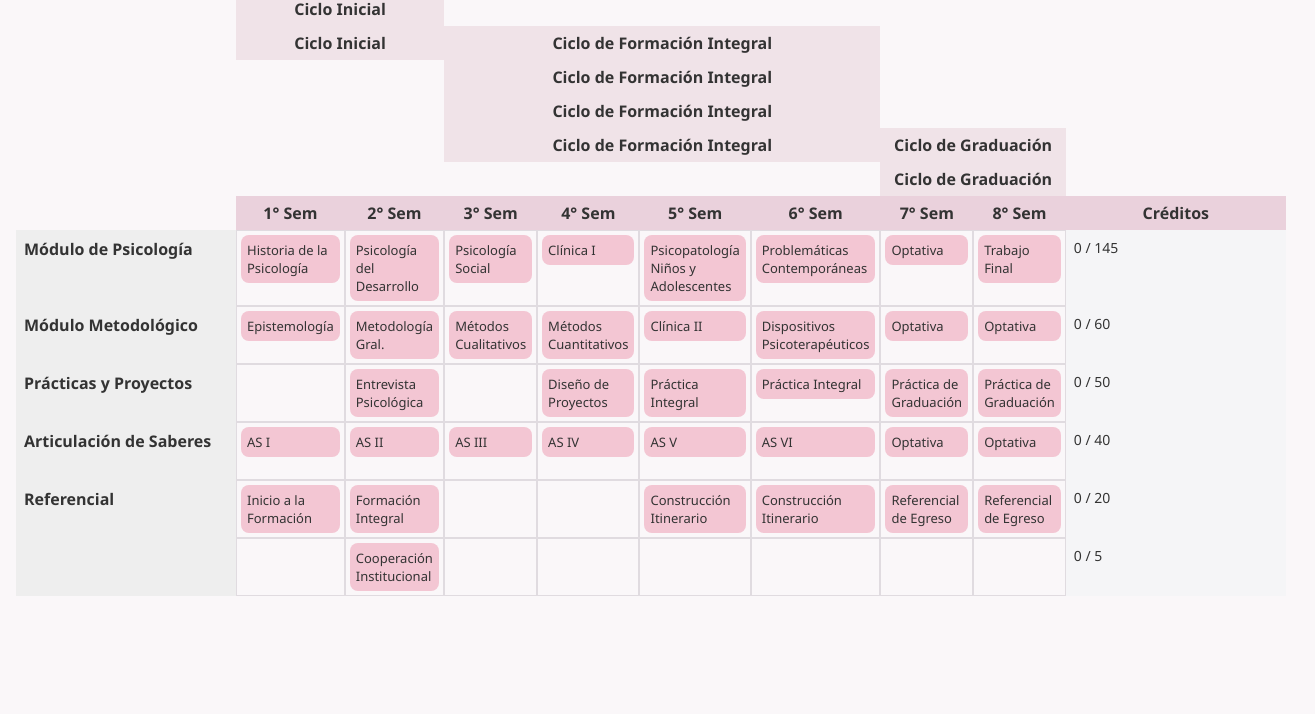
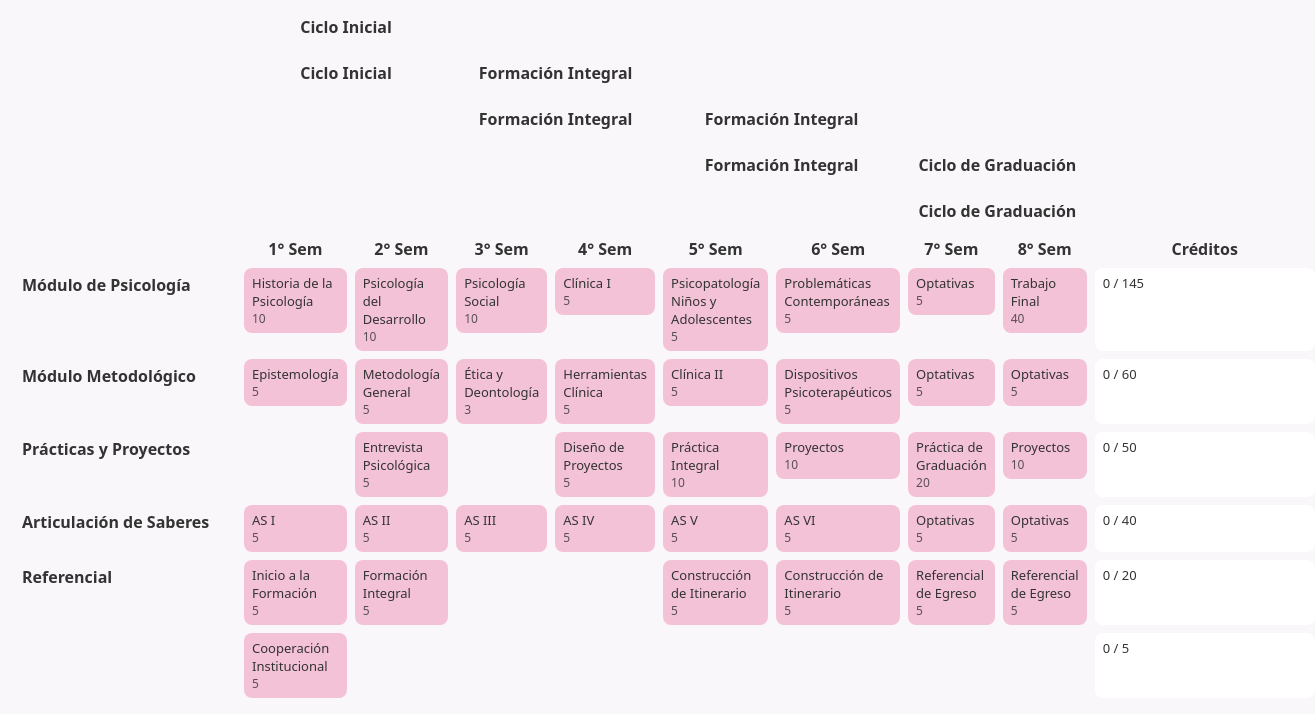
Before and after one commit to anntrd333/malla-psicologia-udelar, a plain HTML site: page index.html in a window 1280 px wide. Shown: the part 96-810 px from the top of the page, 1315 px wide, since content can reach past the window. Drawn offline with Linux system fonts and the light colour scheme.

Commit message:
Update index.html

```diff
--- a/index.html
+++ b/index.html
@@ -1,86 +1,93 @@
 <!DOCTYPE html>
 <html lang="es">
 <head>
-<meta charset="UTF-8">
-<title>Malla Psicología – UdelaR</title>
-<meta name="viewport" content="width=device-width, initial-scale=1.0">
+<meta charset="UTF-8" />
+<title>Malla Curricular Psicología – UdelaR</title>
+<meta name="viewport" content="width=device-width, initial-scale=1.0" />
 <style>
 :root{
-  --rosa:#f3c6d3;
-  --gris:#d0cfd3;
-  --gris-aprobada:#b8b7bb;
+  --rosa:#f4c2d7;
+  --gris:#cfcfd4;
+  --gris-osc:#b6b6bd;
   --texto:#333;
 }
 body{
-  font-family: "Segoe UI", sans-serif;
-  background:#faf7f9;
   margin:0;
   padding:16px;
+  font-family:system-ui, -apple-system, BlinkMacSystemFont, sans-serif;
+  background:#faf7fa;
   color:var(--texto);
 }
-h1{text-align:center;margin-bottom:8px;}
-.tabla{
+h1{
+  text-align:center;
+  margin-bottom:24px;
+}
+.malla{
   display:grid;
-  grid-template-columns:220px repeat(8,1fr) 220px;
-  border-collapse:collapse;
+  grid-template-columns: 220px repeat(8, 1fr) 220px;
+  gap:8px;
 }
 .ciclo{
   grid-column:2 / span 2;
-  background:#f0e3e8;
   text-align:center;
+  font-weight:600;
+  padding:8px 0;
+}
+.ciclo.integral{ grid-column:4 / span 2; }
+.ciclo.integral2{ grid-column:6 / span 2; }
+.ciclo.graduacion{ grid-column:8 / span 2; }
+.header{
+  text-align:center;
+  font-weight:600;
+}
+.modulo{
   font-weight:600;
   padding:6px;
 }
-.ciclo.integral{grid-column:4 / span 4;}
-.ciclo.graduacion{grid-column:8 / span 2;}
-.header{
-  background:#ead1dc;
-  text-align:center;
-  padding:6px;
-  font-weight:600;
-}
-.modulo{
-  background:#eee;
-  font-weight:600;
-  padding:8px;
-}
 .celda{
-  border:1px solid #e0dbe0;
-  min-height:48px;
-  padding:4px;
+  min-height:42px;
 }
 .materia{
-  background:var(--gris);
+  background:var(--rosa);
   border-radius:8px;
-  padding:6px;
+  padding:6px 8px;
   font-size:13px;
   cursor:pointer;
 }
-.materia.disponible{background:var(--rosa);}
+.materia.bloqueada{
+  background:var(--gris);
+  cursor:not-allowed;
+}
 .materia.aprobada{
-  background:var(--gris-aprobada);
+  background:var(--gris-osc);
   text-decoration:line-through;
 }
 .creditos{
-  background:#f5f5f7;
-  padding:8px;
-  font-size:14px;
+  font-size:12px;
+  opacity:0.8;
+}
+.contador{
+  background:#fff;
+  border-radius:8px;
+  padding:6px 8px;
+  font-size:13px;
 }
 </style>
 </head>
 <body>
+
 <h1>Malla Curricular – Psicología UdelaR (Plan 2013)</h1>
 
-<div class="tabla">
+<div class="malla">
 
 <!-- CICLOS -->
 <div></div>
 <div class="ciclo">Ciclo Inicial</div>
 <div class="ciclo">Ciclo Inicial</div>
-<div class="ciclo integral">Ciclo de Formación Integral</div>
-<div class="ciclo integral">Ciclo de Formación Integral</div>
-<div class="ciclo integral">Ciclo de Formación Integral</div>
-<div class="ciclo integral">Ciclo de Formación Integral</div>
+<div class="ciclo integral">Formación Integral</div>
+<div class="ciclo integral">Formación Integral</div>
+<div class="ciclo integral2">Formación Integral</div>
+<div class="ciclo integral2">Formación Integral</div>
 <div class="ciclo graduacion">Ciclo de Graduación</div>
 <div class="ciclo graduacion">Ciclo de Graduación</div>
 <div></div>
@@ -97,94 +104,93 @@ h1{text-align:center;margin-bottom:8px;}
 <div class="header">8° Sem</div>
 <div class="header">Créditos</div>
 
-<!-- MODULO PSICOLOGÍA -->
+<!-- MODULO PSICOLOGIA -->
 <div class="modulo">Módulo de Psicología</div>
-<div class="celda"><div class="materia" data-modulo="psico" data-creditos="10">Historia de la Psicología</div></div>
-<div class="celda"><div class="materia" data-modulo="psico" data-creditos="10">Psicología del Desarrollo</div></div>
-<div class="celda"><div class="materia" data-modulo="psico" data-creditos="10">Psicología Social</div></div>
-<div class="celda"><div class="materia" data-modulo="psico" data-creditos="5">Clínica I</div></div>
-<div class="celda"><div class="materia" data-modulo="psico" data-creditos="5">Psicopatología Niños y Adolescentes</div></div>
-<div class="celda"><div class="materia" data-modulo="psico" data-creditos="5">Problemáticas Contemporáneas</div></div>
-<div class="celda"><div class="materia" data-modulo="psico" data-creditos="5">Optativa</div></div>
-<div class="celda"><div class="materia" data-modulo="psico" data-creditos="40">Trabajo Final</div></div>
-<div class="creditos" id="cred-psico">0 / 145</div>
+<div class="celda"><div class="materia" data-mod="psi" data-cred="10">Historia de la Psicología<div class="creditos">10</div></div></div>
+<div class="celda"><div class="materia" data-mod="psi" data-cred="10">Psicología del Desarrollo<div class="creditos">10</div></div></div>
+<div class="celda"><div class="materia" data-mod="psi" data-cred="10">Psicología Social<div class="creditos">10</div></div></div>
+<div class="celda"><div class="materia" data-mod="psi" data-cred="5">Clínica I<div class="creditos">5</div></div></div>
+<div class="celda"><div class="materia" data-mod="psi" data-cred="5">Psicopatología Niños y Adolescentes<div class="creditos">5</div></div></div>
+<div class="celda"><div class="materia" data-mod="psi" data-cred="5">Problemáticas Contemporáneas<div class="creditos">5</div></div></div>
+<div class="celda"><div class="materia" data-mod="psi" data-cred="5">Optativas<div class="creditos">5</div></div></div>
+<div class="celda"><div class="materia" data-mod="psi" data-cred="40">Trabajo Final<div class="creditos">40</div></div></div>
+<div class="contador" id="psiCount">0 / 145</div>
 
-<!-- MODULO METODOLÓGICO -->
+<!-- MODULO METODOLOGICO -->
 <div class="modulo">Módulo Metodológico</div>
-<div class="celda"><div class="materia" data-modulo="metodo" data-creditos="5">Epistemología</div></div>
-<div class="celda"><div class="materia" data-modulo="metodo" data-creditos="5">Metodología Gral.</div></div>
-<div class="celda"><div class="materia" data-modulo="metodo" data-creditos="5">Métodos Cualitativos</div></div>
-<div class="celda"><div class="materia" data-modulo="metodo" data-creditos="5">Métodos Cuantitativos</div></div>
-<div class="celda"><div class="materia" data-modulo="metodo" data-creditos="5">Clínica II</div></div>
-<div class="celda"><div class="materia" data-modulo="metodo" data-creditos="5">Dispositivos Psicoterapéuticos</div></div>
-<div class="celda"><div class="materia" data-modulo="metodo" data-creditos="5">Optativa</div></div>
-<div class="celda"><div class="materia" data-modulo="metodo" data-creditos="5">Optativa</div></div>
-<div class="creditos" id="cred-metodo">0 / 60</div>
+<div class="celda"><div class="materia" data-mod="met" data-cred="5">Epistemología<div class="creditos">5</div></div></div>
+<div class="celda"><div class="materia" data-mod="met" data-cred="5">Metodología General<div class="creditos">5</div></div></div>
+<div class="celda"><div class="materia" data-mod="met" data-cred="3">Ética y Deontología<div class="creditos">3</div></div></div>
+<div class="celda"><div class="materia" data-mod="met" data-cred="5">Herramientas Clínica<div class="creditos">5</div></div></div>
+<div class="celda"><div class="materia" data-mod="met" data-cred="5">Clínica II<div class="creditos">5</div></div></div>
+<div class="celda"><div class="materia" data-mod="met" data-cred="5">Dispositivos Psicoterapéuticos<div class="creditos">5</div></div></div>
+<div class="celda"><div class="materia" data-mod="met" data-cred="5">Optativas<div class="creditos">5</div></div></div>
+<div class="celda"><div class="materia" data-mod="met" data-cred="5">Optativas<div class="creditos">5</div></div></div>
+<div class="contador" id="metCount">0 / 60</div>
 
-<!-- MODULO PRÁCTICAS -->
+<!-- PRACTICAS -->
 <div class="modulo">Prácticas y Proyectos</div>
 <div class="celda"></div>
-<div class="celda"><div class="materia" data-modulo="practicas" data-creditos="5">Entrevista Psicológica</div></div>
+<div class="celda"><div class="materia" data-mod="prac" data-cred="5">Entrevista Psicológica<div class="creditos">5</div></div></div>
 <div class="celda"></div>
-<div class="celda"><div class="materia" data-modulo="practicas" data-creditos="5">Diseño de Proyectos</div></div>
-<div class="celda"><div class="materia" data-modulo="practicas" data-creditos="10">Práctica Integral</div></div>
-<div class="celda"><div class="materia" data-modulo="practicas" data-creditos="10">Práctica Integral</div></div>
-<div class="celda"><div class="materia" data-modulo="practicas" data-creditos="20">Práctica de Graduación</div></div>
-<div class="celda"><div class="materia" data-modulo="practicas" data-creditos="20">Práctica de Graduación</div></div>
-<div class="creditos" id="cred-practicas">0 / 50</div>
+<div class="celda"><div class="materia" data-mod="prac" data-cred="5">Diseño de Proyectos<div class="creditos">5</div></div></div>
+<div class="celda"><div class="materia" data-mod="prac" data-cred="10">Práctica Integral<div class="creditos">10</div></div></div>
+<div class="celda"><div class="materia" data-mod="prac" data-cred="10">Proyectos<div class="creditos">10</div></div></div>
+<div class="celda"><div class="materia" data-mod="prac" data-cred="20">Práctica de Graduación<div class="creditos">20</div></div></div>
+<div class="celda"><div class="materia" data-mod="prac" data-cred="10">Proyectos<div class="creditos">10</div></div></div>
+<div class="contador" id="pracCount">0 / 50</div>
 
-<!-- ARTICULACIÓN -->
+<!-- ARTICULACION -->
 <div class="modulo">Articulación de Saberes</div>
-<div class="celda"><div class="materia" data-modulo="art" data-creditos="5">AS I</div></div>
-<div class="celda"><div class="materia" data-modulo="art" data-creditos="5">AS II</div></div>
-<div class="celda"><div class="materia" data-modulo="art" data-creditos="5">AS III</div></div>
-<div class="celda"><div class="materia" data-modulo="art" data-creditos="5">AS IV</div></div>
-<div class="celda"><div class="materia" data-modulo="art" data-creditos="5">AS V</div></div>
-<div class="celda"><div class="materia" data-modulo="art" data-creditos="5">AS VI</div></div>
-<div class="celda"><div class="materia" data-modulo="art" data-creditos="5">Optativa</div></div>
-<div class="celda"><div class="materia" data-modulo="art" data-creditos="5">Optativa</div></div>
-<div class="creditos" id="cred-art">0 / 40</div>
+<div class="celda"><div class="materia" data-mod="art" data-cred="5">AS I<div class="creditos">5</div></div></div>
+<div class="celda"><div class="materia" data-mod="art" data-cred="5">AS II<div class="creditos">5</div></div></div>
+<div class="celda"><div class="materia" data-mod="art" data-cred="5">AS III<div class="creditos">5</div></div></div>
+<div class="celda"><div class="materia" data-mod="art" data-cred="5">AS IV<div class="creditos">5</div></div></div>
+<div class="celda"><div class="materia" data-mod="art" data-cred="5">AS V<div class="creditos">5</div></div></div>
+<div class="celda"><div class="materia" data-mod="art" data-cred="5">AS VI<div class="creditos">5</div></div></div>
+<div class="celda"><div class="materia" data-mod="art" data-cred="5">Optativas<div class="creditos">5</div></div></div>
+<div class="celda"><div class="materia" data-mod="art" data-cred="5">Optativas<div class="creditos">5</div></div></div>
+<div class="contador" id="artCount">0 / 40</div>
 
 <!-- REFERENCIAL -->
 <div class="modulo">Referencial</div>
-<div class="celda"><div class="materia" data-modulo="ref" data-creditos="5">Inicio a la Formación</div></div>
-<div class="celda"><div class="materia" data-modulo="ref" data-creditos="5">Formación Integral</div></div>
+<div class="celda"><div class="materia" data-mod="ref" data-cred="5">Inicio a la Formación<div class="creditos">5</div></div></div>
+<div class="celda"><div class="materia" data-mod="ref" data-cred="5">Formación Integral<div class="creditos">5</div></div></div>
 <div class="celda"></div>
 <div class="celda"></div>
-<div class="celda"><div class="materia" data-modulo="ref" data-creditos="5">Construcción Itinerario</div></div>
-<div class="celda"><div class="materia" data-modulo="ref" data-creditos="5">Construcción Itinerario</div></div>
-<div class="celda"><div class="materia" data-modulo="ref" data-creditos="5">Referencial de Egreso</div></div>
-<div class="celda"><div class="materia" data-modulo="ref" data-creditos="5">Referencial de Egreso</div></div>
-<div class="creditos" id="cred-ref">0 / 20</div>
+<div class="celda"><div class="materia" data-mod="ref" data-cred="5">Construcción de Itinerario<div class="creditos">5</div></div></div>
+<div class="celda"><div class="materia" data-mod="ref" data-cred="5">Construcción de Itinerario<div class="creditos">5</div></div></div>
+<div class="celda"><div class="materia" data-mod="ref" data-cred="5">Referencial de Egreso<div class="creditos">5</div></div></div>
+<div class="celda"><div class="materia" data-mod="ref" data-cred="5">Referencial de Egreso<div class="creditos">5</div></div></div>
+<div class="contador" id="refCount">0 / 20</div>
 
 <!-- SIN MODULO -->
-<div class="modulo"></div>
-<div class="celda"></div>
-<div class="celda"><div class="materia" data-modulo="sin" data-creditos="5">Cooperación Institucional</div></div>
+<div></div>
+<div class="celda"><div class="materia" data-mod="sin" data-cred="5">Cooperación Institucional<div class="creditos">5</div></div></div>
 <div class="celda"></div>
 <div class="celda"></div>
 <div class="celda"></div>
 <div class="celda"></div>
 <div class="celda"></div>
 <div class="celda"></div>
-<div class="creditos" id="cred-sin">0 / 5</div>
+<div class="celda"></div>
+<div class="contador">0 / 5</div>
 
 </div>
 
 <script>
-const totales={psico:145,metodo:60,practicas:50,art:40,ref:20,sin:5};
-const estado={psico:0,metodo:0,practicas:0,art:0,ref:0,sin:0};
+const totales={psi:145,met:60,prac:50,art:40,ref:20,sin:5};
+const contadores={psi:0,met:0,prac:0,art:0,ref:0,sin:0};
 
 document.querySelectorAll('.materia').forEach(m=>{
-  m.classList.add('disponible');
-  m.onclick=()=>{
-    if(m.classList.contains('aprobada')) return;
-    m.classList.remove('disponible');
-    m.classList.add('aprobada');
-    const mod=m.dataset.modulo;
-    estado[mod]+=parseInt(m.dataset.creditos);
-    document.getElementById('cred-'+mod).innerText=`${estado[mod]} / ${totales[mod]}`;
-  };
+  m.addEventListener('click',()=>{
+    if(m.classList.contains('bloqueada')) return;
+    m.classList.toggle('aprobada');
+    const mod=m.dataset.mod;
+    const cred=Number(m.dataset.cred);
+    contadores[mod]+=m.classList.contains('aprobada')?cred:-cred;
+    document.getElementById(mod+'Count').textContent=`${contadores[mod]} / ${totales[mod]}`;
+  });
 });
 </script>
 
```
